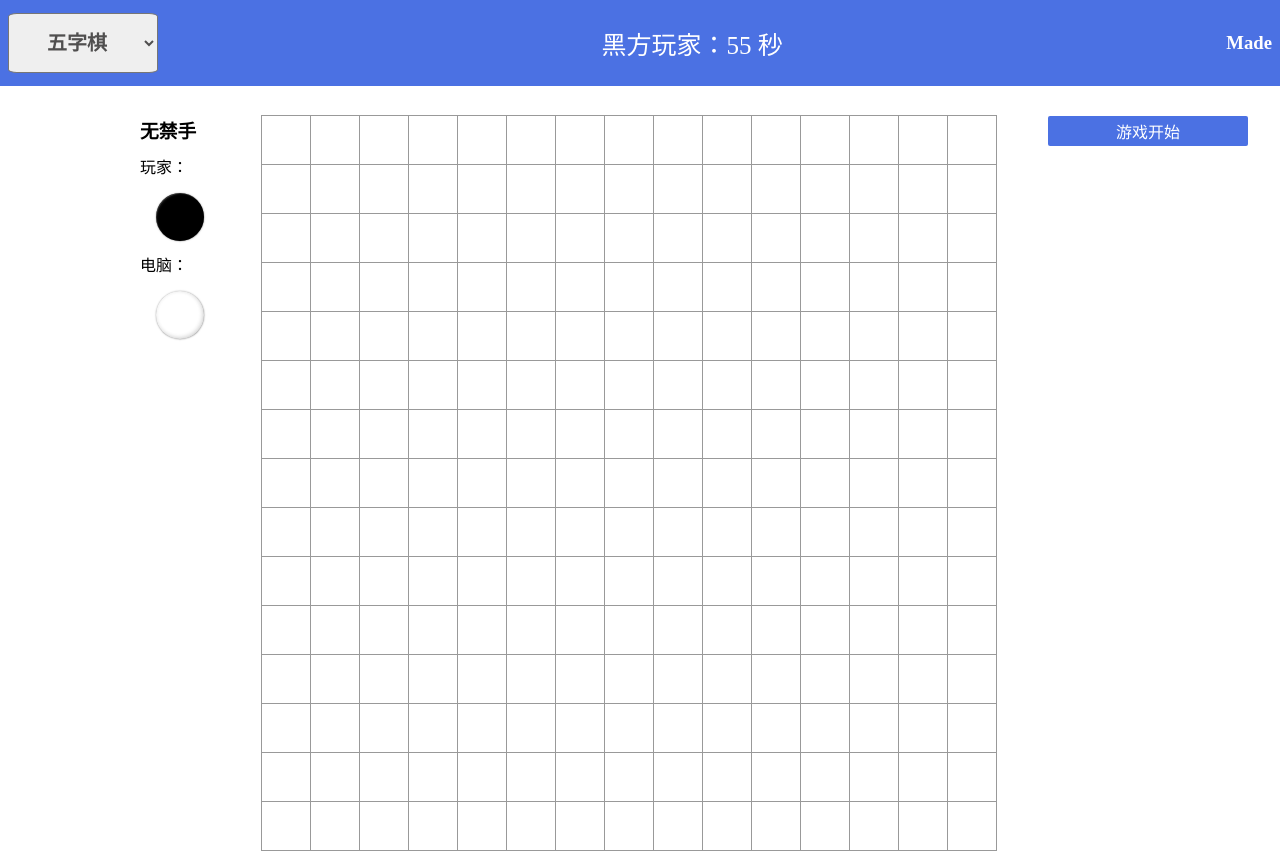
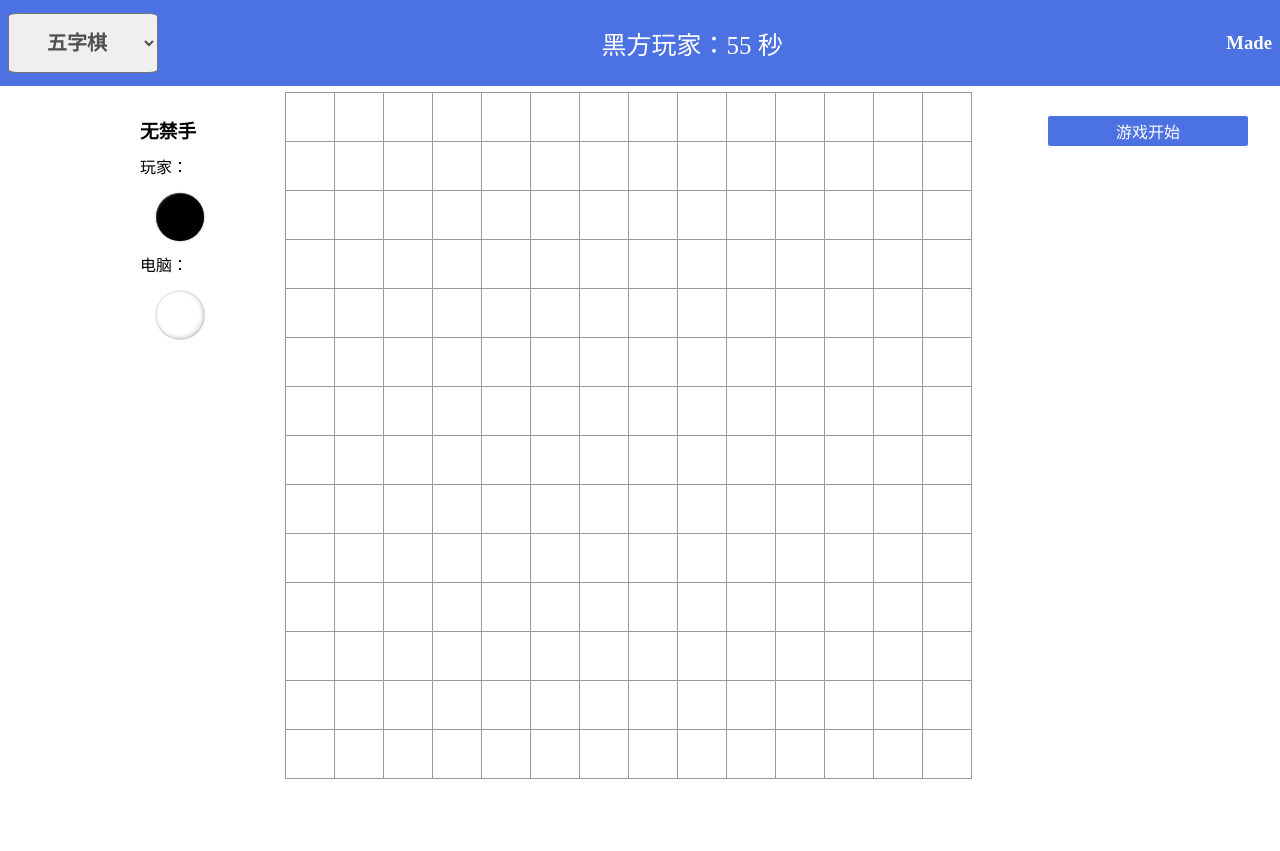
Before and after one commit to Flyingxin/tic-tac-toe, a React (Vite) app: page / in a window 1280 px wide. After the commit the page ends 800 px from the top, so only its background shows below. Built offline with nearby package versions, Linux system fonts and the light colour scheme.

Commit message:
#STYLE: [【tic-tac-toe】]<【ID00002】><修复棋盘与通知组件样式出现错乱问题

```diff
--- a/src/components/Game/Board/index.css
+++ b/src/components/Game/Board/index.css
@@ -1,6 +1,7 @@
 .container {
     display: flex;
     justify-content: center;
-    align-content: center;
+    align-items: center;
     width: 800px;
+    height: 600px;
 }
--- a/src/components/Game/index.css
+++ b/src/components/Game/index.css
@@ -3,8 +3,11 @@
     display: flex;
 }
 .game-board {
-
+    margin-top: 20px;
     position: relative;
+    width: 800px;
+    height: 600px;
+    /* overflow: auto; */
 }
 .game-info {
     margin-left: 20px;
@@ -12,12 +15,6 @@
     height: 600px;
     overflow: auto;
 }
-/* .game-info button:active {
-    display: block;
-    width: 100%;
-    height: 30px;
-    font-size: 16px;
-} */
 .game-info button {
     cursor: pointer;
     width: 100%;
--- a/src/components/Notification/index.css
+++ b/src/components/Notification/index.css
@@ -1,8 +1,8 @@
 .notificationWrapper {
   width: 100%;
-  height: 106%;
+  height: 116%;
   position: absolute;
-  top: -3%;
+  top: -8%;
   left: 0;
   z-index: 1;
   display: flex;
--- a/src/store/gameStatus/index.tsx
+++ b/src/store/gameStatus/index.tsx
@@ -14,7 +14,7 @@ export interface stateTypes {
 
 const initialState: stateTypes = {
     name: '五字棋',
-    boardSize: 15,
+    boardSize: 14,
     activeUser: 'black',
     chess: ['white', 'black'],
     mode: 'pve',
--- a/src/utils/gameConfig.tsx
+++ b/src/utils/gameConfig.tsx
@@ -13,7 +13,7 @@ export const ticTacToe_CONFIG = {
 };
 export const goMoKu_CONFIG = {
     name: '五字棋',
-    boardSize: 15,
+    boardSize: 14,
     activeUser: 'black',
     chess: ['white', 'black'],
     mode: 'pve',
```
